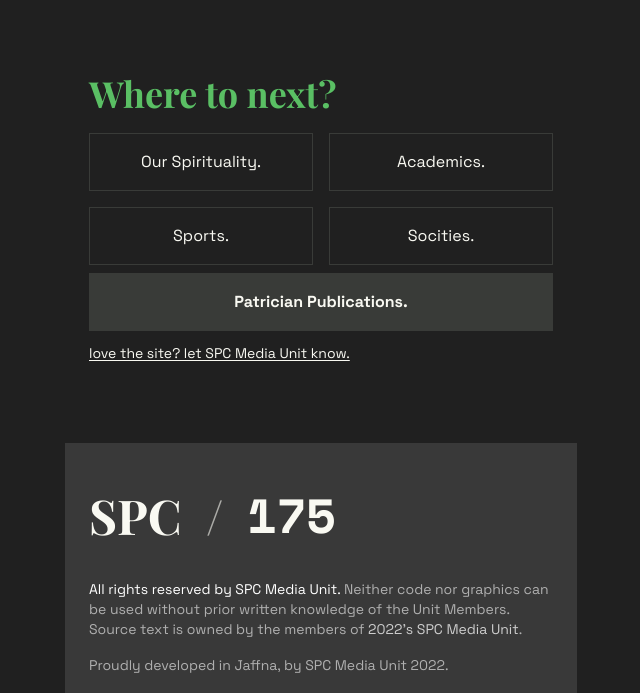
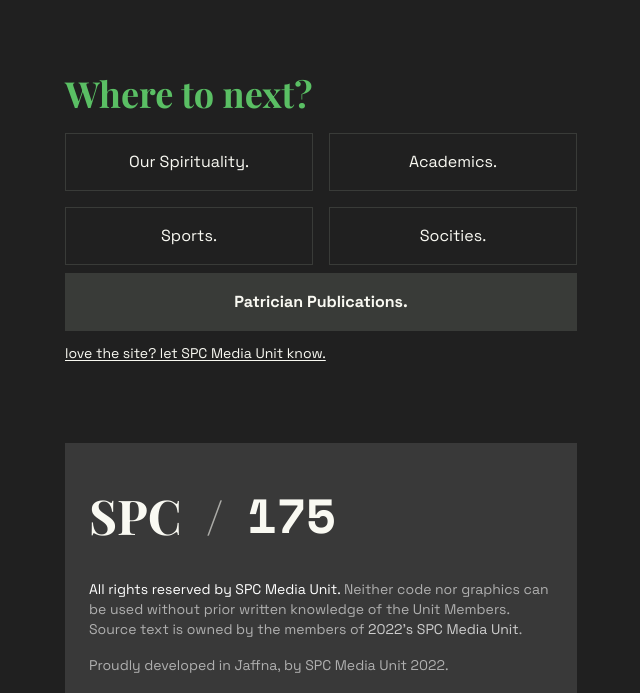
Before and after one commit to BirnadinErick/spc-175, an Astro site: page / in a window 1280 px wide. Shown: the part 2204-2897 px from the top of the page, without its empty margins (319-959 px from the left). Built offline with nearby package versions, Linux system fonts and the light colour scheme; Astro itself is replaced by a stand-in of ours.

Commit message:
feat: add desktoplayout to next Home

```diff
--- a/src/components/common/Next.astro
+++ b/src/components/common/Next.astro
@@ -7,7 +7,7 @@ import SectionTitle from "./SectionTitle.astro";
 const { nexts } = Astro.props;
 ---
 
-<section class="my-20 px-6">
+<section class="my-20 px-6 md:px-0">
   <SectionTitle title="Where to next?" />
 
   <NextCards nexts={nexts.slice(1)} />
```
